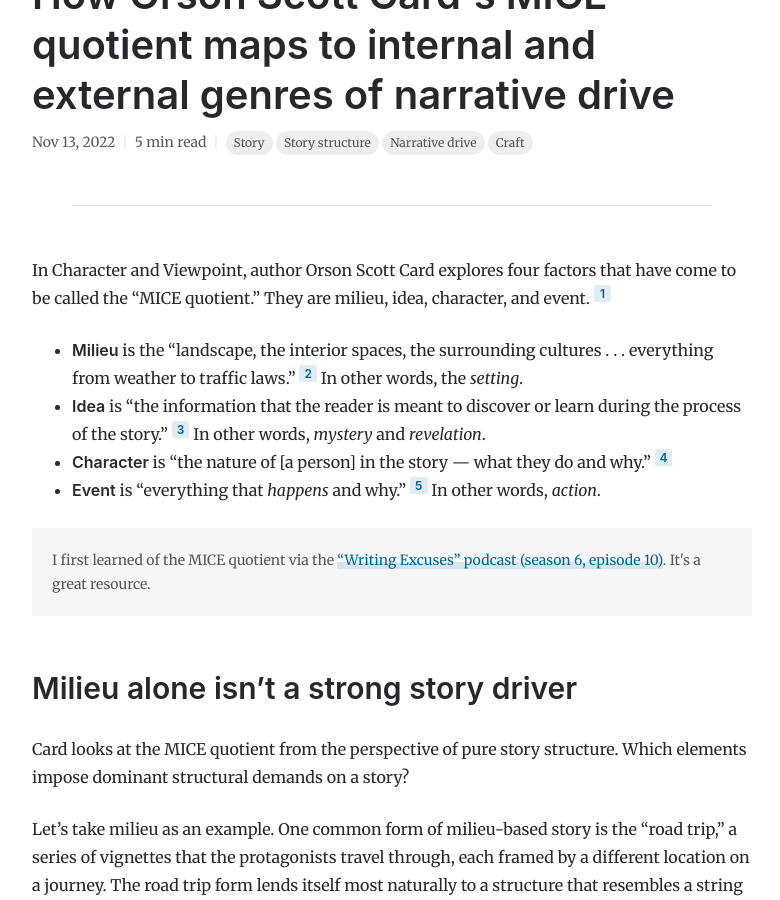
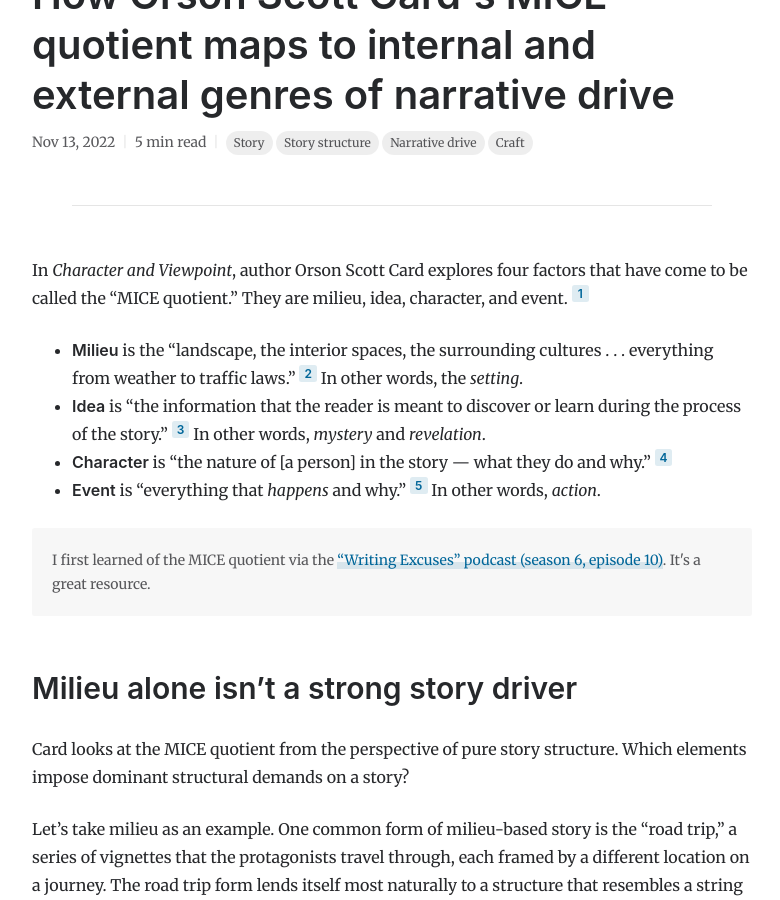
Before and after one commit to natelistrom/natelistrom.github.io, a Jekyll site: the page built from _posts/2022-11-13-mice-internal-external.md, in a window 1280 px wide and 900 px high, scrolled down 308 px. Shown: the whole window, without its empty margins (248-1028 px from the left). Built offline with Jekyll 4.4.1, drawn with Linux system fonts in a browser that asks for light colours.

```diff
--- a/_posts/2022-11-13-mice-internal-external.md
+++ b/_posts/2022-11-13-mice-internal-external.md
@@ -8,7 +8,7 @@ reading_time: 5 min
 
 ---
 
-In Character and Viewpoint, author Orson Scott Card explores four factors that have come to be called the "MICE quotient." They are milieu, idea, character, and event. <sup>{% include card-2010.html %} Pages 62-63.</sup>
+In _Character and Viewpoint_, author Orson Scott Card explores four factors that have come to be called the "MICE quotient." They are milieu, idea, character, and event. <sup>{% include card-2010.html %} Pages 62-63.</sup>
 
 - **Milieu** is the "landscape, the interior spaces, the surrounding cultures . . . everything from weather to traffic laws." <sup>{% include card-2010.html %} Page 62.</sup> In other words, the _setting_.
 - **Idea** is "the information that the reader is meant to discover or learn during the process of the story." <sup>{% include card-2010.html %} Page 62.</sup> In other words, _mystery_ and _revelation_.
```
